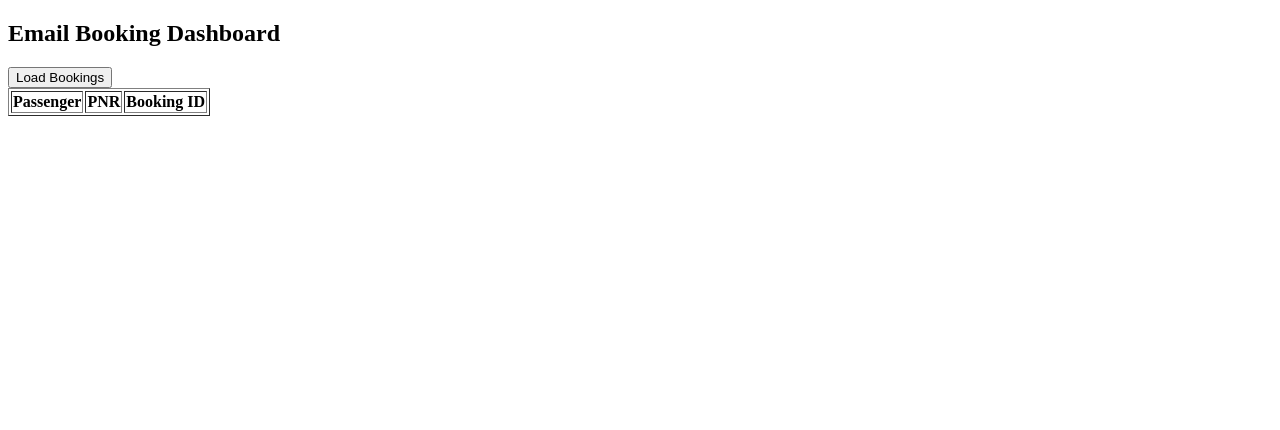
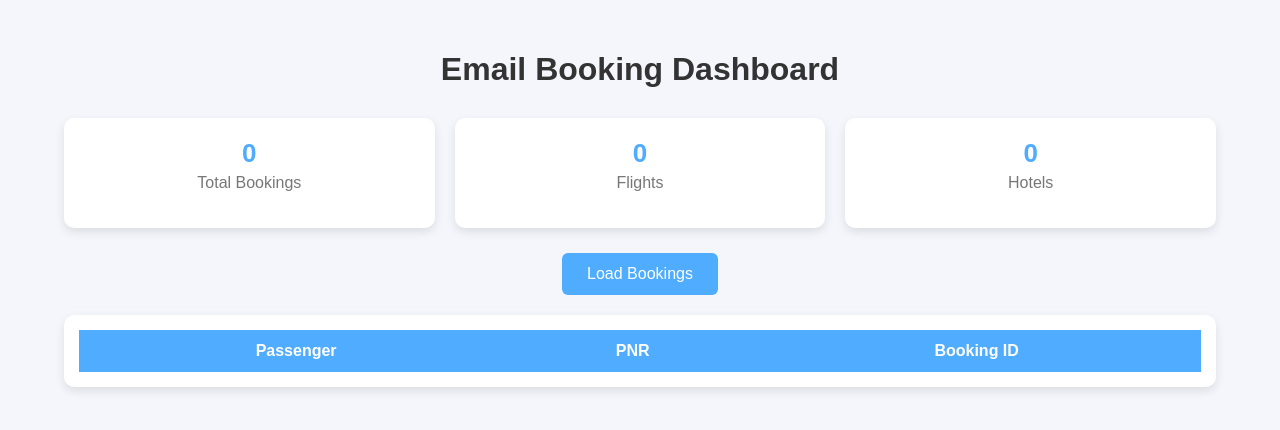
Before and after one commit to diya26322632/email-booking-system, a website: page frontend/index.html in a window 1280 px wide. Drawn offline with Linux system fonts and the light colour scheme.

Commit message:
Add screenshots

```diff
--- a/frontend/index.html
+++ b/frontend/index.html
@@ -2,34 +2,163 @@
 <html>
 
 <head>
-    <title>Booking Dashboard</title>
+
+<title>Email Booking Dashboard</title>
+
+<style>
+
+body{
+font-family:Arial, sans-serif;
+margin:0;
+background:#f4f6fb;
+}
+
+.container{
+width:90%;
+margin:auto;
+padding-top:30px;
+}
+
+h1{
+text-align:center;
+color:#333;
+margin-bottom:30px;
+}
+
+.cards{
+display:flex;
+gap:20px;
+margin-bottom:25px;
+}
+
+.card{
+flex:1;
+background:#ffffff;
+padding:20px;
+border-radius:10px;
+box-shadow:0 4px 10px rgba(0,0,0,0.1);
+text-align:center;
+}
+
+.card h2{
+margin:0;
+font-size:26px;
+color:#4facfe;
+}
+
+.card p{
+margin-top:5px;
+color:#777;
+}
+
+button{
+display:block;
+margin:20px auto;
+background:#4facfe;
+border:none;
+color:white;
+padding:12px 25px;
+font-size:16px;
+border-radius:6px;
+cursor:pointer;
+}
+
+button:hover{
+background:#3c8ce7;
+}
+
+.table-container{
+background:white;
+border-radius:10px;
+padding:15px;
+box-shadow:0 4px 10px rgba(0,0,0,0.1);
+}
+
+table{
+width:100%;
+border-collapse:collapse;
+}
+
+th{
+background:#4facfe;
+color:white;
+padding:12px;
+}
+
+td{
+padding:10px;
+text-align:center;
+border-bottom:1px solid #eee;
+}
+
+tr:hover{
+background:#f8f9ff;
+}
+
+@media(max-width:800px){
+
+.cards{
+flex-direction:column;
+}
+
+}
+
+</style>
+
 </head>
 
 <body>
 
-<h2>Email Booking Dashboard</h2>
+<div class="container">
 
-<button type="button" onclick="loadBookings()">Load Bookings</button>
+<h1>Email Booking Dashboard</h1>
 
-<table border="1" id="bookingTable">
+<div class="cards">
+
+<div class="card">
+<h2 id="total">0</h2>
+<p>Total Bookings</p>
+</div>
+
+<div class="card">
+<h2 id="pnr">0</h2>
+<p>Flights</p>
+</div>
+
+<div class="card">
+<h2 id="hotel">0</h2>
+<p>Hotels</p>
+</div>
+
+</div>
+
+<button onclick="loadBookings()">Load Bookings</button>
+
+<div class="table-container">
+
+<table id="bookingTable">
+
 <tr>
 <th>Passenger</th>
 <th>PNR</th>
 <th>Booking ID</th>
 </tr>
+
 </table>
+
+</div>
+
+</div>
 
 <script>
 
 async function loadBookings(){
 
-const res = await fetch("http://127.0.0.1:3000/process");
-
+const res = await fetch("/process");
 const data = await res.json();
 
 const table = document.getElementById("bookingTable");
 
-// clear old rows
 table.innerHTML = `
 <tr>
 <th>Passenger</th>
@@ -37,6 +166,9 @@ table.innerHTML = `
 <th>Booking ID</th>
 </tr>
 `;
+
+let flightCount=0;
+let hotelCount=0;
 
 data.forEach(b => {
 
@@ -46,7 +178,14 @@ row.insertCell(0).innerText = b.passenger || "-";
 row.insertCell(1).innerText = b.pnr || "-";
 row.insertCell(2).innerText = b.bookingId || "-";
 
+if(b.pnr) flightCount++;
+if(b.bookingId) hotelCount++;
+
 });
+
+document.getElementById("total").innerText=data.length;
+document.getElementById("pnr").innerText=flightCount;
+document.getElementById("hotel").innerText=hotelCount;
 
 }
 
```
Also changed, not shown: README.md, screenshots/api-response.png (added), screenshots/dashboard.png (added), 1 other file.
